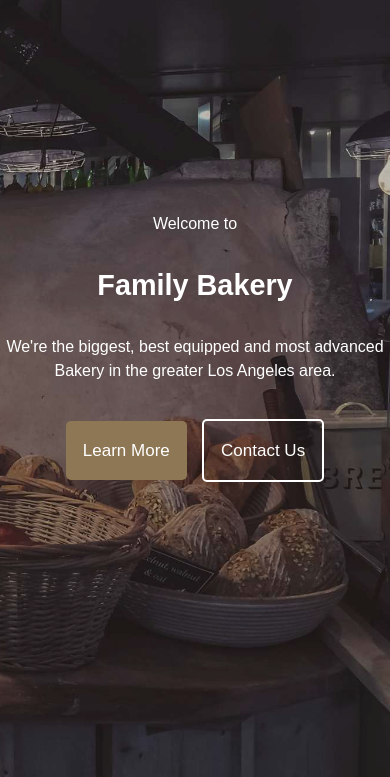
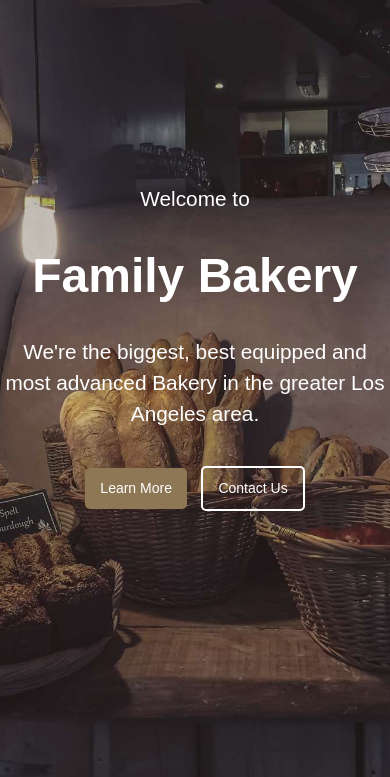
Before and after one commit to HalaAmir/project-bakery, a plain HTML site: page index.html in a window 390 px wide. Shown: the part 65-842 px from the top of the page. Drawn offline with Linux system fonts and the light colour scheme.

Commit message:
fontsize

```diff
--- a/style.css
+++ b/style.css
@@ -5,36 +5,26 @@
  }
  /* header */
 /* Media Query for Mobile Phones */
-@media (max-width: 767.98px) {
+ @media (max-width: 767.98px) {
 
     #home {
-        height: 75vh;
+        height: 75vh !important;
 
     }
       body {
-        font-size: 15px;
+        font-size: 16px !important;
 
     }
 
-
-    .content-bakery h1 {
-        font-size: 1.8rem;
-    }
-
-    .content-bakery p {
-        font-size: 1rem;
-    }
-
-
     .btns {
-        padding: 10px 15px;
-        font-size: 14px;
+        padding: 10px 15px !important;
+        font-size: 14px !important;
     }
 }
 .home-content{
  background-image: url(./image/drew-coffman-1872.jpg);
  background-size: cover;
- background-position: 100% 100%;
+ background-position: center center;
  height: 100vh;
  position: relative;
 
```
